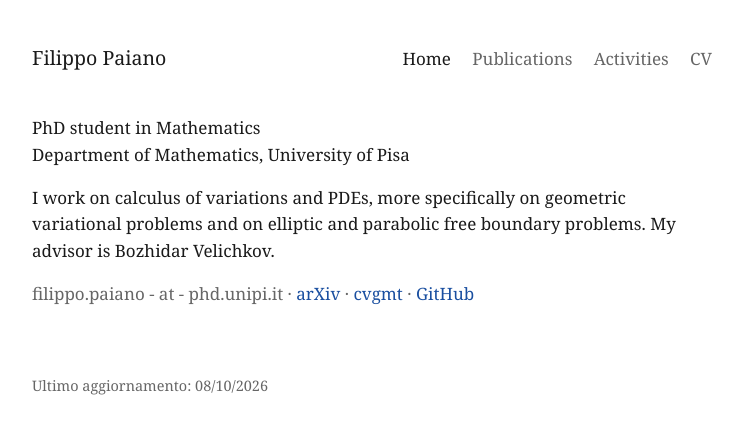
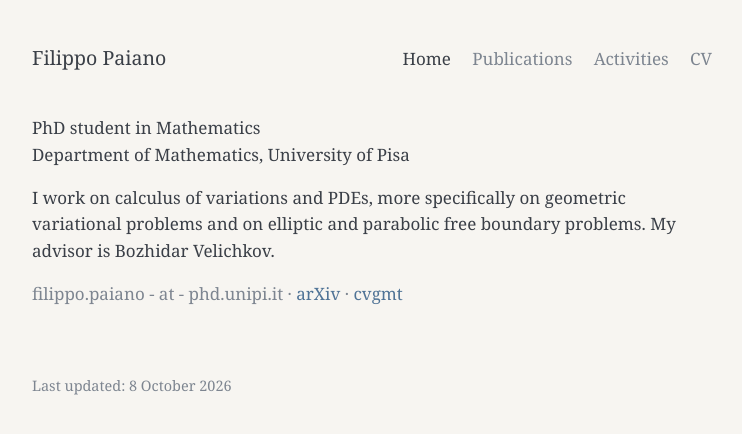
Before and after one commit to filippo-paiano/filippo-paiano.github.io, a Jekyll site: the page built from index.md, in a window 1280 px wide. Shown: the top 434 px of the page, without its empty margins (268-1010 px from the left). Built offline with Jekyll 4.4.1, drawn with Linux system fonts in a browser that asks for light colours.

Commit message:
Softer palette, no GitHub link, compact education with start years
Co-Authored-By: Claude Sonnet 5.5 <noreply@anthropic.com>
Claude-Session: https://claude.ai/code/session_018UZrciDP6T6e3sJ4zKnGfe

```diff
--- a/_config.yml
+++ b/_config.yml
@@ -15,7 +15,6 @@ author:
   arxiv: "https://arxiv.org/search/math?searchtype=author&query=Paiano%2C+F"
   cvgmt: "https://cvgmt.sns.it/person/5083/"
   scholar: ""                    # optional, Google Scholar URL
-  github: "filippo-paiano"
 
 nav:
   - { title: "Home", url: "/" }
--- a/_layouts/default.html
+++ b/_layouts/default.html
@@ -21,7 +21,7 @@
     {{ content }}
   </main>
   <footer>
-    Ultimo aggiornamento: {{ site.time | date: "%d/%m/%Y" }}
+    Last updated: {{ site.time | date: "%-d %B %Y" }}
   </footer>
 </body>
 </html>
--- a/assets/style.css
+++ b/assets/style.css
@@ -1,12 +1,13 @@
+/* Soft palette: warm off-white, slate text, muted blue links. */
 :root {
-  --testo: #1a1a1a;
-  --tenue: #666;
-  --sfondo: #fff;
-  --link: #1a4fa0;
-  --linea: #ddd;
+  --testo: #3a3f47;
+  --tenue: #7d8590;
+  --sfondo: #f7f5f1;
+  --link: #4f7396;
+  --linea: #e3dfd7;
 }
 @media (prefers-color-scheme: dark) {
-  :root { --testo: #e6e6e6; --tenue: #999; --sfondo: #141414; --link: #8fb4ff; --linea: #333; }
+  :root { --testo: #cfcdc8; --tenue: #8a8f98; --sfondo: #1f2124; --link: #8fadc9; --linea: #32353a; }
 }
 * { box-sizing: border-box; }
 html { font-size: 17px; }
@@ -31,5 +32,8 @@ h2 { font-size: 1.1rem; font-weight: normal; margin: 2rem 0 .75rem; padding-bott
 ul.voci { list-style: none; padding: 0; }
 ul.voci li { margin-bottom: .9rem; }
 .tenue { color: var(--tenue); }
+.nota { display: block; font-size: .85rem; color: var(--tenue); line-height: 1.4; margin-top: .1rem; padding-left: 6rem; }
 .anno { color: var(--tenue); display: inline-block; min-width: 6rem; }
+.contatti span + span::before { content: " · "; }
+@media (max-width: 30rem) { .anno { display: block; min-width: 0; } .nota { padding-left: 0; } }
 footer { margin-top: 4rem; font-size: .85rem; color: var(--tenue); }
--- a/index.md
+++ b/index.md
@@ -8,11 +8,10 @@ layout: default
 
 I work on calculus of variations and PDEs, more specifically on geometric variational problems and on elliptic and parabolic free boundary problems. My advisor is Bozhidar Velichkov.
 
-<p class="tenue">
-  {% if site.author.email != "" %}{{ site.author.email }} · {% endif %}
-  {% if site.author.orcid != "" %}<a href="https://orcid.org/{{ site.author.orcid }}">ORCID</a> · {% endif %}
-  {% if site.author.arxiv != "" %}<a href="{{ site.author.arxiv | escape }}">arXiv</a> · {% endif %}
-  {% if site.author.cvgmt != "" %}<a href="{{ site.author.cvgmt }}">cvgmt</a> · {% endif %}
-  {% if site.author.scholar != "" %}<a href="{{ site.author.scholar }}">Scholar</a> · {% endif %}
-  <a href="https://github.com/{{ site.author.github }}">GitHub</a>
+<p class="tenue contatti">
+  {% if site.author.email != "" %}<span>{{ site.author.email }}</span>{% endif %}
+  {% if site.author.orcid != "" %}<span><a href="https://orcid.org/{{ site.author.orcid }}">ORCID</a></span>{% endif %}
+  {% if site.author.arxiv != "" %}<span><a href="{{ site.author.arxiv | escape }}">arXiv</a></span>{% endif %}
+  {% if site.author.cvgmt != "" %}<span><a href="{{ site.author.cvgmt }}">cvgmt</a></span>{% endif %}
+  {% if site.author.scholar != "" %}<span><a href="{{ site.author.scholar }}">Scholar</a></span>{% endif %}
 </p>
```
Also changed, not shown: cv/index.md (+7 -3 lines).
